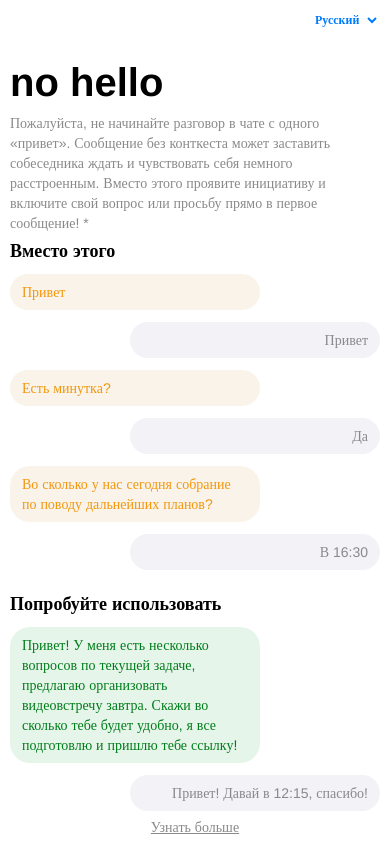
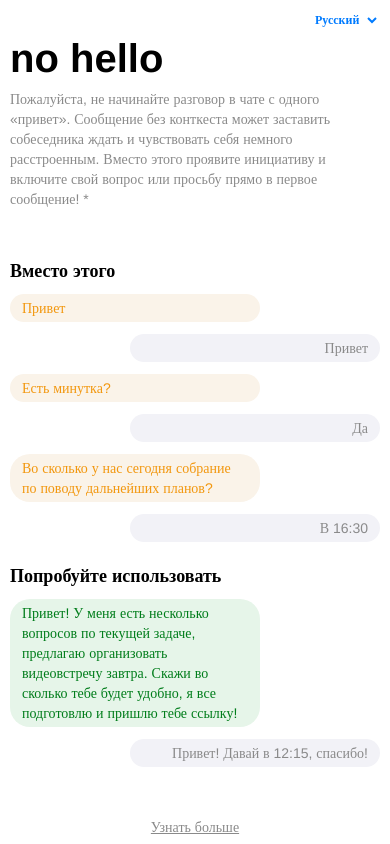
Before and after one commit to lletov/nohello-react, a React (Create React App) app: page / in a window 390 px wide. Shown: the top 844 px of the page. Built offline with nearby package versions, Linux system fonts and the light colour scheme.

Commit message:
feat: style fix

```diff
--- a/package.json
+++ b/package.json
@@ -1,4 +1,5 @@
 {
+  "homepage": "https://lletov.github.io/nohello-react/",
   "name": "nohello-react",
   "version": "0.1.0",
   "private": true,
@@ -12,6 +13,8 @@
   },
   "scripts": {
     "start": "react-scripts start",
+    "predeploy": "npm run build",
+    "deploy": "gh-pages -d build",
     "build": "react-scripts build",
     "test": "react-scripts test",
     "eject": "react-scripts eject"
--- a/src/App.css
+++ b/src/App.css
@@ -531,6 +531,7 @@ a:hover {
   }
   .banner {
     padding-bottom: 8px;
+    padding-top: 36px;
   }
   .banner-content{
     gap: 12px;
@@ -545,4 +546,13 @@ a:hover {
     padding: 10px;
     text-align: center;
   }
+  .dialog-message {
+    padding: 4px 12px;
+  }
 }
+
+@media (max-height: 750px) {
+  #find-more-link {
+    display: none;
+  }
+}
--- a/src/components/Banner.js
+++ b/src/components/Banner.js
@@ -65,7 +65,7 @@ export const Banner = () => {
 
             </div>
         </div>
-        <a href='#reasons'><h6 className='gray-text'>Узнать больше</h6></a>
+        <a href='#reasons'><h6 className='gray-text' id='find-more-link'>Узнать больше</h6></a>
     </div>
   )
 }
```
